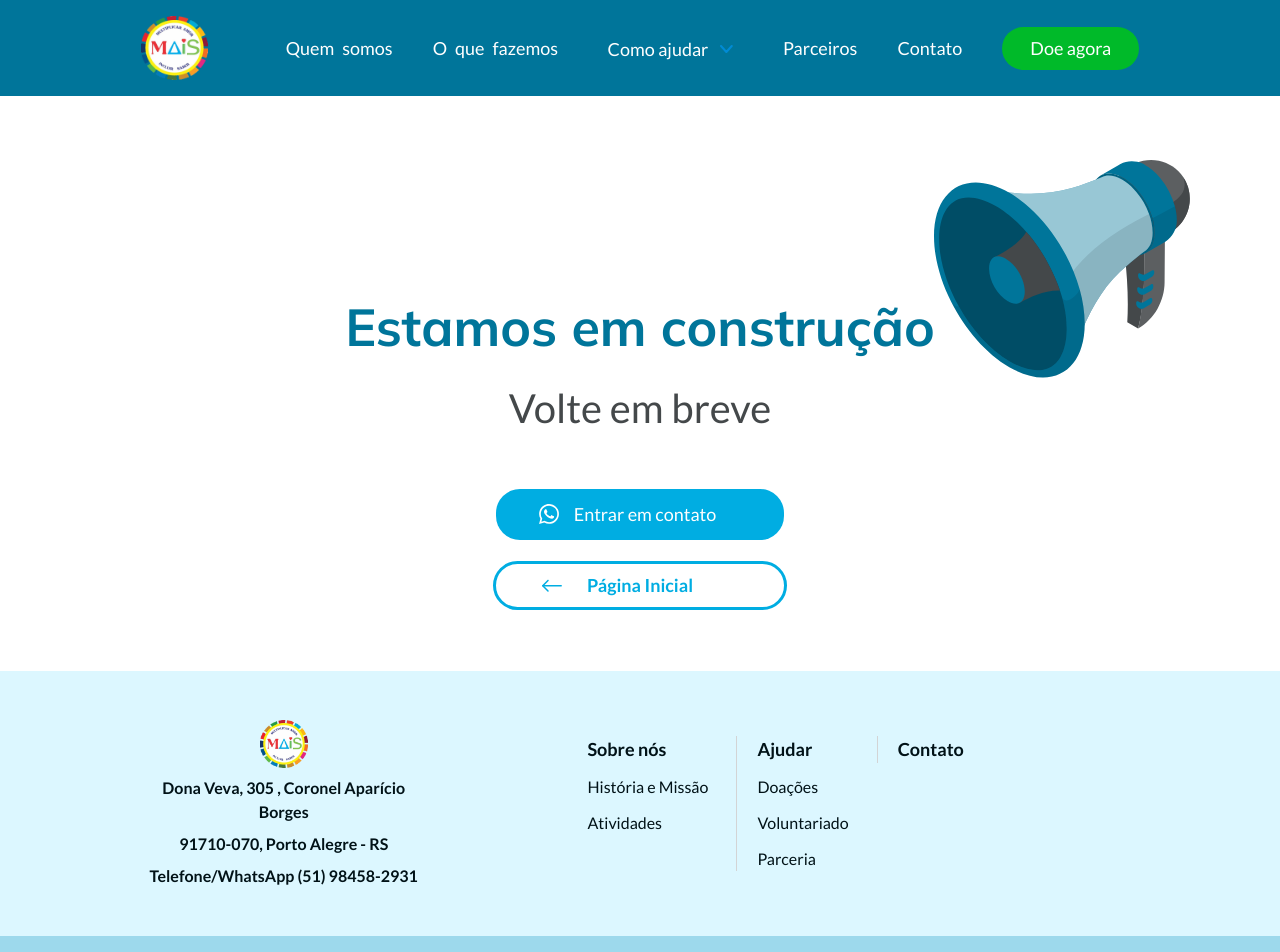
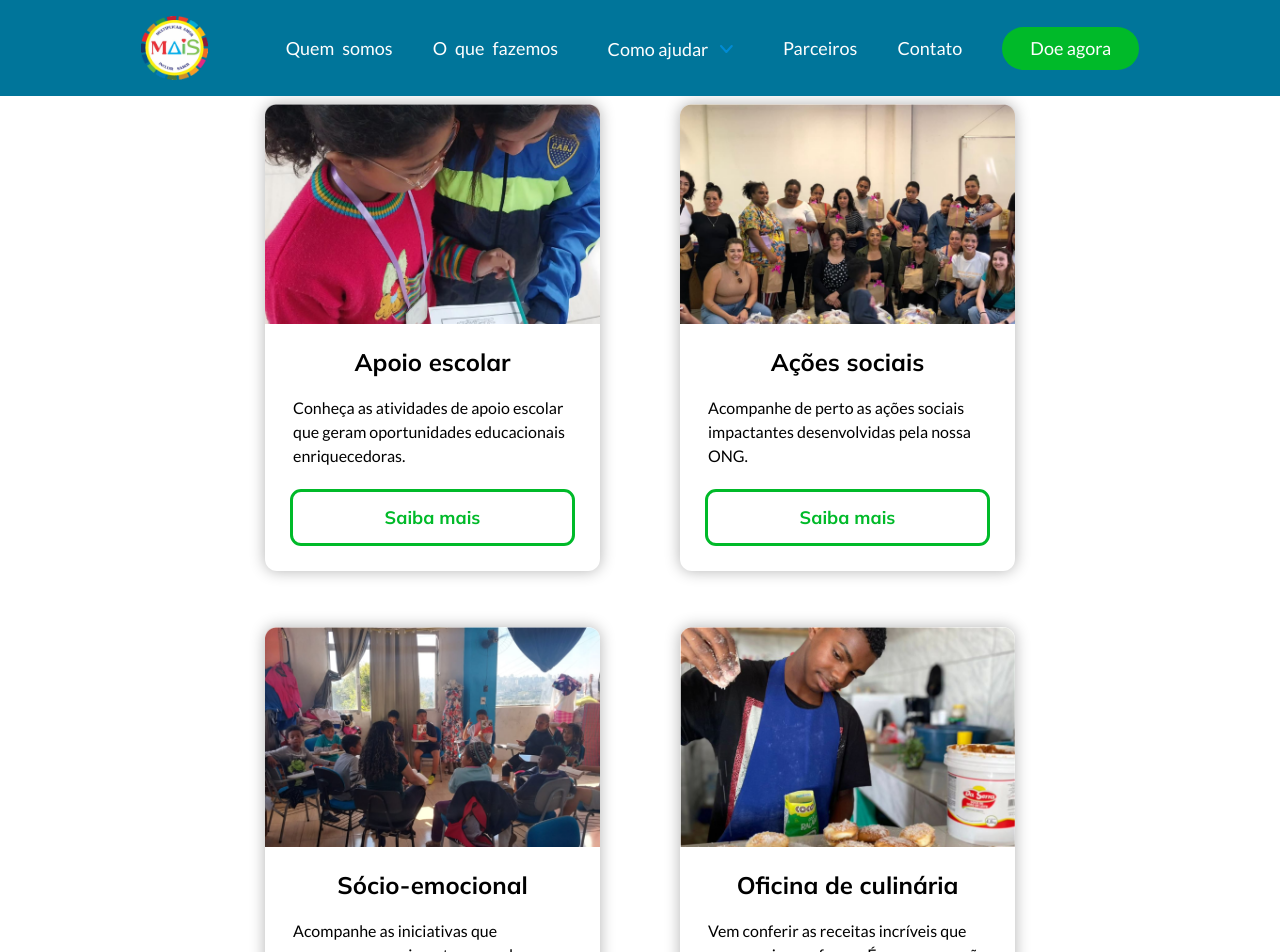
Before and after one commit to ONG-Mais/website-front-end, a Next.js app: page /o-que-fazemos in a window 1280 px wide. Before the commit this address had no page. Shown: the top 952 px of the page. Built offline with nearby package versions, Linux system fonts and the light colour scheme.

Commit message:
feat: create a new page - o-que-fazemos

```diff
--- /dev/null
+++ b/src/app/o-que-fazemos/Components/Card/index.tsx
@@ -0,0 +1,23 @@
+import Button from "@/GlobalComponents/Button";
+import { CardLink } from "../data";
+
+type Card = {
+  card: CardLink;
+};
+
+export default function Card({ card }: Card) {
+  return (
+    <div className="w-[335px] flex flex-col rounded-xl shadow-lg xs:w-full">
+      <div className="w-[335px] h-[220px] xs:w-full ">
+        <div style={{ backgroundImage: `url(${card.img})` }} className="w-full h-full bg-cover" />
+      </div>
+      <div className="w-full text-center text-h5 font-Mulish font-bold px-7 pb-4 pt-5">{card.title}</div>
+      <div className="w-full text-pm px-7 pb-6 text-start">{card.desc}</div>
+      <div className="px-7 pb-7">
+        <Button color="green-outline" link={card.url} size="lg" bold className="font-Mulish">
+          <span className="text-pl">Saiba mais</span>
+        </Button>
+      </div>
+    </div>
+  );
+}
--- /dev/null
+++ b/src/app/o-que-fazemos/Components/data/index.tsx
@@ -0,0 +1,46 @@
+import schoolImage from "../../../../../public/images/school_support.png";
+import socialActionsImage from "../../../../../public/images/social_actions.png";
+import emotionalImage from "../../../../../public/images/social_emotional.png";
+import cookingImage from "../../../../../public/images/cooking_workshop.png";
+import sportImage from "../../../../../public/images/sports_workshop.png";
+import { routes, routeValues } from "@/app/lib/routes";
+
+export type CardLink = {
+  title: string;
+  desc: string;
+  img: string;
+  url: routeValues;
+};
+
+export const cardsData: CardLink[] = [
+  {
+    title: "Apoio escolar",
+    desc: "Conheça as atividades de apoio escolar que geram oportunidades educacionais enriquecedoras.",
+    img: schoolImage.src,
+    url: routes.whatWeDoSchoolSupport,
+  },
+  {
+    title: "Ações sociais",
+    desc: "Acompanhe de perto as ações sociais impactantes desenvolvidas pela nossa ONG.",
+    img: socialActionsImage.src,
+    url: routes.whatWeDoSocialAction,
+  },
+  {
+    title: "Sócio-emocional",
+    desc: "Acompanhe as iniciativas que promovem crescimento pessoal, empatia e bem-estar.",
+    img: emotionalImage.src,
+    url: routes.whatWeDoEmotionalSupport,
+  },
+  {
+    title: "Oficina de culinária",
+    desc: "Vem conferir as receitas incríveis que nossas crianças fazem. É pura superação e felicidade na cozinha!",
+    img: cookingImage.src,
+    url: routes.whatWeDoCookingClass,
+  },
+  {
+    title: "Oficina de esportes",
+    desc: " Confira as imagens inspiradoras de superação e alegria. Veja o potencial transformador do esporte!",
+    img: sportImage.src,
+    url: routes.whatWeDoSports,
+  },
+];
--- /dev/null
+++ b/src/app/o-que-fazemos/page.tsx
@@ -0,0 +1,18 @@
+import Container from "@/GlobalComponents/Container";
+import { cardsData } from "./Components/data";
+import Card from "./Components/Card";
+
+export default function Page() {
+  return (
+    <Container isHero>
+      <div className="pt-8 pb-6 xs:pt-12">
+        <h3 className="text-h3 font-Mulish font-bold xs:text-pl">NOSSAS ATIVIDADES</h3>
+      </div>
+      <ul className="flex justify-center gap-x-20 gap-y-14 flex-wrap">
+        {cardsData.map((card) => (
+          <Card key={card.title} {...{ card }} />
+        ))}
+      </ul>
+    </Container>
+  );
+}
```
